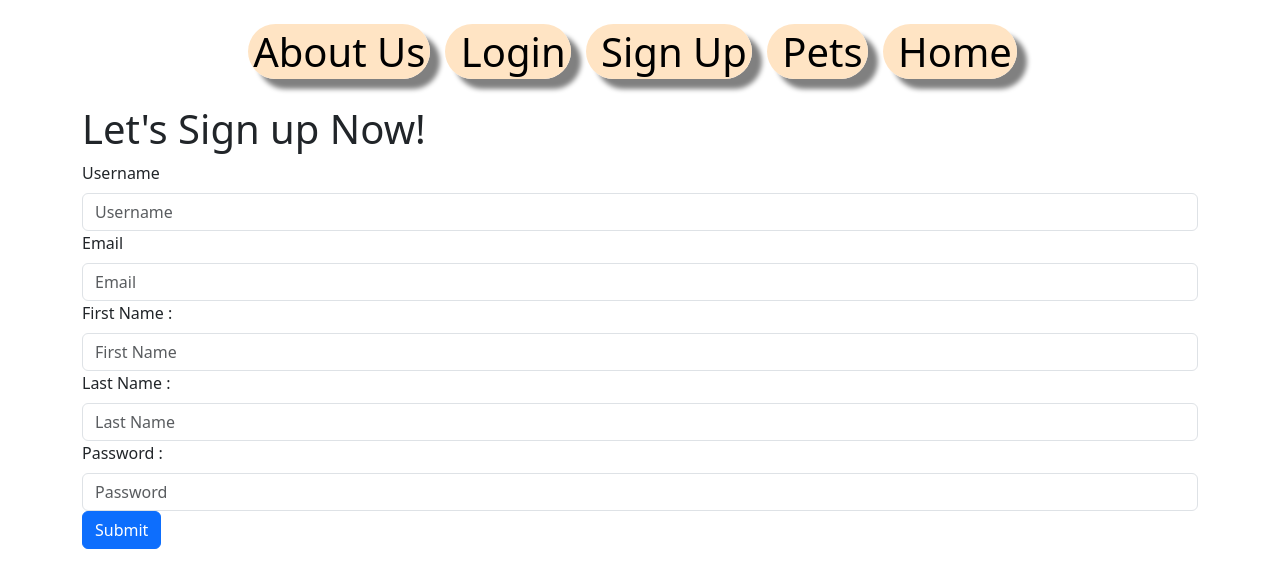
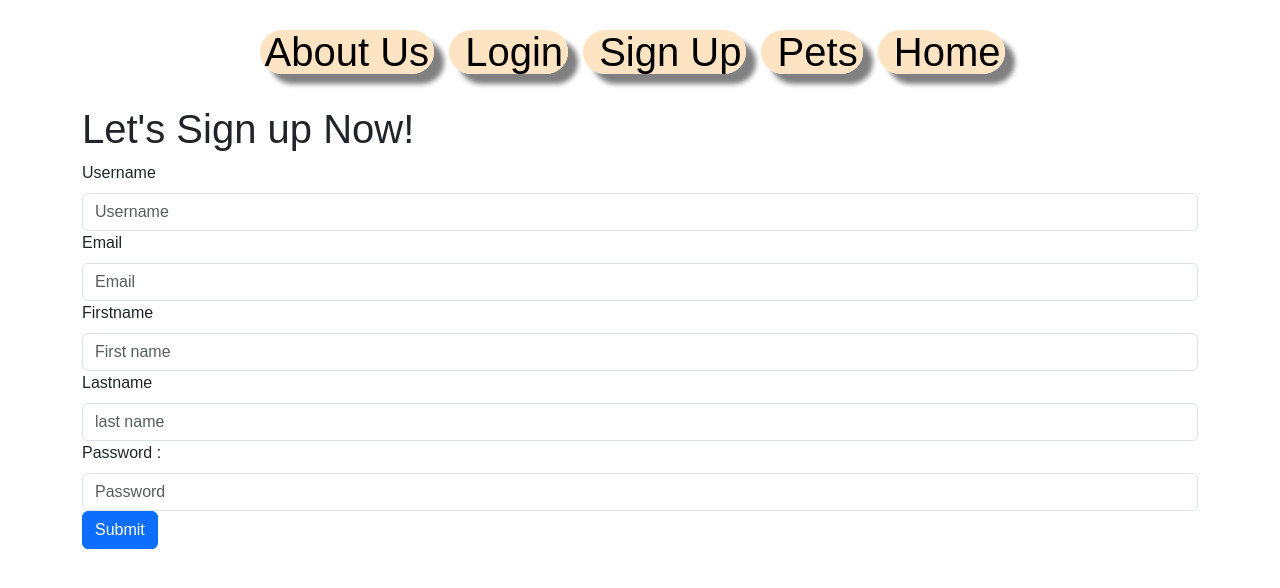
Before and after one commit to 241209-JavaReactAWS/Tin-Puja-Project1-Frontend, a React (Vite) app in the folder pet-adoption-app/: page /signup in a window 1280 px wide. Shown: the top 588 px of the page. Built offline with nearby package versions, Linux system fonts and the light colour scheme.

Commit message:
register user functionality is working

```diff
--- /dev/null
+++ b/package.json
@@ -0,0 +1,5 @@
+{
+  "dependencies": {
+    "react-bootstrap": "^2.10.7"
+  }
+}
--- a/pet-adoption-app/src/components/user/home/signup/SignUp.tsx
+++ b/pet-adoption-app/src/components/user/home/signup/SignUp.tsx
@@ -1,6 +1,5 @@
 import React, { useState } from 'react'
 import "../userHome.css"
-
 
 import Navbar from '../../../navbar/Navbar'
 import { Button, Container, Form, FormControl, FormGroup, FormLabel } from 'react-bootstrap';
@@ -17,38 +16,65 @@ function SignUp() {
   const [lastname, setLastname] = useState<any>("")
   const [password, setPassword] = useState<any>("")
 
+  const [register, setRegister] = useState<any>({
+    username : "",
+    email : "",
+    firstname : "",
+    lastname : "",
+    password : ""
+  })
+
+
+   function reigsterNewUser (e : any){
+    e.preventDefault();
+    userService.registerUsers(register);
+  }
+
+  function registrationHanlder(e : any){
+    setRegister({
+      ...register,
+      [e.target.name] : e.target.value
+    })
+  }
+
 
   //Add error message for improver field validation
-  async function reigsterNewUser (e : any){
-    e.preventDefault()
-    await userService.registerUsers(username, email, firstname, lastname, password).then(response => {
-      // adding username and email validation
-      // let username = e.target.username.value.trim();
-      // let email = e.target.email.value.trim();
-      // let firstname = e.target.firstname.value.trim();
-      // let lastname = e.target.lastname.value.trim();
-      // let password = e.target.password.value.trim();
+  // async function reigsterNewUser (e : any){
+  //   e.preventDefault()
+  //   await userService.registerUsers(username, email, firstname, lastname, password).then(response => {
+  //     // adding username and email validation
+  //     // let usernameTrim = e.target.username.value.trim();
+  //     // let emailTrim = e.target.email.value.trim();
+  //     // let firstnameTrim = e.target.firstname.value.trim();
+  //     // let lastnameTrim = e.target.lastname.value.trim();
+  //     // let passwordTrim = e.target.password.value.trim();
 
-        console.log(e.target.username)
-        console.log(email)
-        console.log(firstname)
-        console.log(lastname)
-        console.log(password)
+  //       console.log(username)
+  //       console.log(email)
+  //       console.log(firstname)
+  //       console.log(lastname)
+  //       console.log(password)
 
 
 
-      // Add the email and feild validation with error handling here
+  //     // Add the email and feild validation with error handling here
 
-      setUsername(response.data.username);
-      setEmail(response.data.email);
-      setFirstname(response.data.firstname)
-      setLastname(response.data.lastname)
-      setPassword(response.data.package)
+  //     // setUsername(response.data.username);
+  //     // setEmail(response.data.email);
+  //     // setFirstname(response.data.firstname)
+  //     // setLastname(response.data.lastname)
+  //     // setPassword(response.data.package)
+
+  //     setUsername(response.data.username);
+  //     setEmail(response.data.email);
+  //     setFirstname(response.data.firstname)
+  //     setLastname(response.data.lastname)
+  //     setPassword(response.data.password)
 
 
-    }).catch(error => {
-      console.log("Register Userfailed");
-    });
+  //   }).catch(error => {
+  //     console.log("Register Userfailed");
+  //   });
 
     // setUsername("");
     // setEmail("");
@@ -57,12 +83,11 @@ function SignUp() {
     // setPassword("")
 
 
-  }
+  // }
 
   return (
-    <>
+    <div className='root'>
       <Container>
-
         <Navbar/>
         <h1 className='center'>Let's Sign up Now! </h1>
 
@@ -73,7 +98,8 @@ function SignUp() {
                   type="text"
                   placeholder="Username"
                   name = "username"
-              onChange = {(e) => setUsername(e.target.value)}
+                  value = {register.username}
+                  onChange = {registrationHanlder}
                   />
             </FormGroup>
             <FormGroup>
@@ -82,25 +108,28 @@ function SignUp() {
                   type="text"
                   placeholder="Email"
                   name = "email"
-              onChange = {(e) => setEmail(e.target.value)}
+                  value = {register.email}
+                  onChange = {registrationHanlder}
                   />
               </FormGroup>
               <FormGroup>
-          <FormLabel>First Name :  </FormLabel>
+              <FormLabel>Firstname </FormLabel>
               <FormControl
                   type="text"
-              placeholder="First Name"
+                  placeholder="First name"
                   name = "firstname"
-              onChange = {(e) => setFirstname(e.target.value)}
+                  value = {register.firstname}
+                  onChange = {registrationHanlder}
                   />
             </FormGroup>
               <FormGroup>
-          <FormLabel>Last Name :  </FormLabel>
+              <FormLabel>Lastname </FormLabel>
               <FormControl
                   type="text"
-              placeholder="Last Name"
+                  placeholder="last name"
                   name = "lastname"
-              onChange = {(e) => setLastname(e.target.value)}
+                  value = {register.lastname}
+                  onChange = {registrationHanlder}
                   />
             </FormGroup>
               <FormGroup>
@@ -109,7 +138,8 @@ function SignUp() {
                   type="password"
                   placeholder="Password"
                   name = "password"
-              onChange = {(e) => setPassword(e.target.value)}
+                  value = {register.password}
+                  onChange = {registrationHanlder}
                   />
               </FormGroup>
             <Button
@@ -119,8 +149,7 @@ function SignUp() {
             </Button>
           </Form>
         </Container>
-
-    </>
+    </div>
 
   )
 }
--- a/pet-adoption-app/src/components/user/userService/UserService.tsx
+++ b/pet-adoption-app/src/components/user/userService/UserService.tsx
@@ -2,15 +2,11 @@ import axios from "axios";
 
 class UserService {
 
-    async registerUsers(username : string, email : string, firstname : string, lastname : string, password : string){
-        return await axios.post("http://localhost:8080/user/register",
-            {
-                username,
-                email,
-                firstname,
-                lastname,
-                password
-            });
+    async registerUsers(register : any){
+        return await axios.post("http://localhost:8080/user/register", register)
+            .then(response => {
+                console.log(response.status)
+            }).catch(error => console.log(error))
     }
 
 
```
Also changed, not shown: 1 other file (tests, documents, lock files or other folders). Lines whose indentation alone changed are shown as unchanged.
